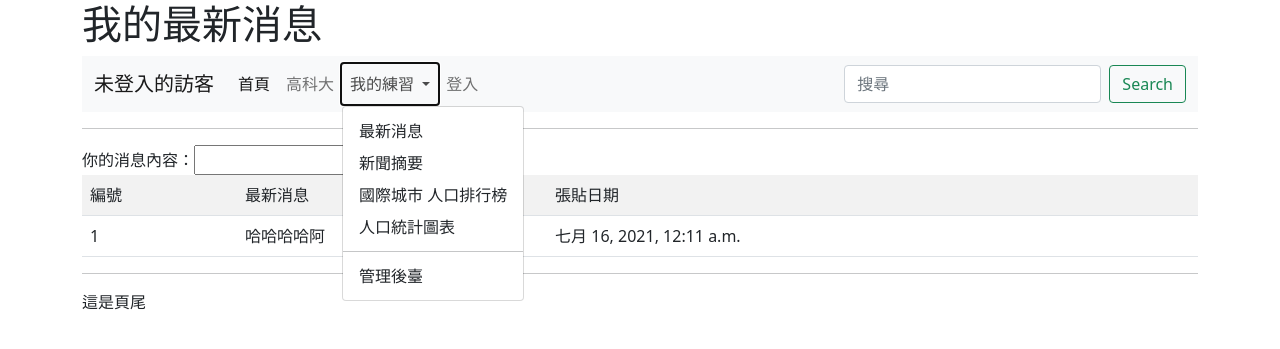
After one commit to Kent1029/mysite-heroku, a Django app: page /note/ in a window 1280 px wide, after a click on "我的練習". The commit adds this page. Shown: the top 349 px of the page. Run offline with Django 3.2, Linux system fonts and the light colour scheme; data comes from the database, SQL or seed files in the repository; both versions use the stored data as it was after the commit; some libraries are stand-ins or nearby versions.

Commit message:
last Part edit

```diff
--- a/datacenter/urls.py
+++ b/datacenter/urls.py
@@ -19,10 +19,13 @@ from mysite import views
 
 urlpatterns = [
 	path('logout/',views.mylogout),
+	path('note/',views.note),
+	path('addnote/',views.addnote),
 	path('chart/',views.chart),
 	path('rank/',views.rank),
 	path('show/<int:id>/',views.show), #show文章
 	path('delete/<int:id>/',views.delete), #刪除文章
+	path('deletenote/<int:id>/',views.deletenote),
 	path('news/', views.news),
 	path('', views.index),
 	path('admin/', admin.site.urls),
--- /dev/null
+++ b/mysite/from.py
@@ -0,0 +1 @@
+#from.py
--- a/mysite/models.py
+++ b/mysite/models.py
@@ -26,3 +26,9 @@ class City(models.Model):
 	country = models.ForeignKey(Country, on_delete=models.CASCADE)
 	def __str__(self):
 		return self.name
+
+class Note(models.Model):
+	title = models.CharField(max_length=200)
+	pub_date = models.DateTimeField(default=timezone.now)
+	def __str__(self):
+		return self.title
--- a/mysite/views.py
+++ b/mysite/views.py
@@ -6,7 +6,7 @@ from django.contrib.auth.decorators import login_required #登入後才能操作
 from django.http import HttpResponse
 from django.contrib.auth import logout #登出模組
 import random
-from mysite.models import Post,Country,City
+from mysite.models import Post,Country,City,Note
 
 #以下三行為繪圖所需模組
 from plotly.offline import plot
@@ -38,6 +38,7 @@ def index(request):
 def news(request):
 	posts=Post.objects.all()
 	return render(request, "news.html", locals())
+
 @login_required(login_url="/admin/login/")
 def show(request,id):
 	try:
@@ -96,5 +97,27 @@ def delete(request,id):
 		return redirect("/news/")
 	return redirect("/news/")
 
+def deletenote(request,id):
+	try:
+		note=Note.objects.get(id=id)
+		note.delete()
+	except:
+		return redirect("/note/")
+	return redirect("/note/")
+
+def addnote(request):
+	if request.method=="POST":
+		title=request.POST["title"]
+		if len(title) > 10:
+			note=Note(title=title)
+			note.save()
+	return redirect("/note/")
+
+def note(request):
+	notes=Note.objects.all()
+	return render(request, "note.html", locals())
+
+
+
 
 #下一步到templates內產生xxxx.html檔案(可以複製相同的html檔案 過去更改檔名)
--- a/templates/index.html
+++ b/templates/index.html
@@ -1,7 +1,7 @@
 {% extends "base.html" %}
 
 {% block title %}AI人工智慧IoT課程 {% endblock %}
-{% block headmessage %}我要打疫苗 {% endblock %}
+{% block headmessage %} AI人工智慧IoT課程 網頁創建 {% endblock %}
 {% block main %}
 	<hr>
 	特別號：{{special}}<br>
--- a/templates/menu.html
+++ b/templates/menu.html
@@ -23,6 +23,7 @@
 						我的練習
 					</a>
 					<ul class="dropdown-menu" aria-labelledby="navbarDropdown">
+						<li><a class="dropdown-item" href="/note/">最新消息</a></li>
 						<li><a class="dropdown-item" href="/news/">新聞摘要</a></li>
 						<li><a class="dropdown-item" href="/rank/">國際城市 人口排行榜</a></li>
 						<li><a class="dropdown-item" href="/chart/">人口統計圖表</a></li>
--- /dev/null
+++ b/templates/note.html
@@ -0,0 +1,32 @@
+{% extends "base.html" %}
+
+{% block title %} 最新消息 {% endblock %}
+{% block headmessage %}我的最新消息 {% endblock %}
+{% block main %}
+	<hr>
+	<form action="/addnote/" method=POST>
+		{% csrf_token %}
+		你的消息內容：<input name='title' type=text size=20>
+		<input type=submit value="儲存">
+	</form>
+	<table class="table table-striped">
+		<tr>
+			<td>編號</td><td>最新消息</td><td>張貼日期</td>
+			{% if request.user.is_superuser%}
+			<td>管理</td>
+			{% endif %}
+		</tr>
+	{% for note in notes %} <!-- Django模組的語法 -->
+		<tr>
+			<td>{{ note.id }}</td> <!-- 雙大括號 秀出變數-->
+			<td>
+				{{ note.title }}
+			</td>
+			<td>{{ note.pub_date }}</td>
+				{% if request.user.is_superuser %}
+					<td><a class="btn btn-warning" href="/deletenote/{{note.id}}/">刪除</a></td>
+				{% endif %}
+		</tr>
+	{% endfor %}
+	</table>
+{% endblock %}
```
Also changed, not shown: mysite/admin.py (+8 -7 lines), db.sqlite3, mysite/migrations/0003_note.py (added).
